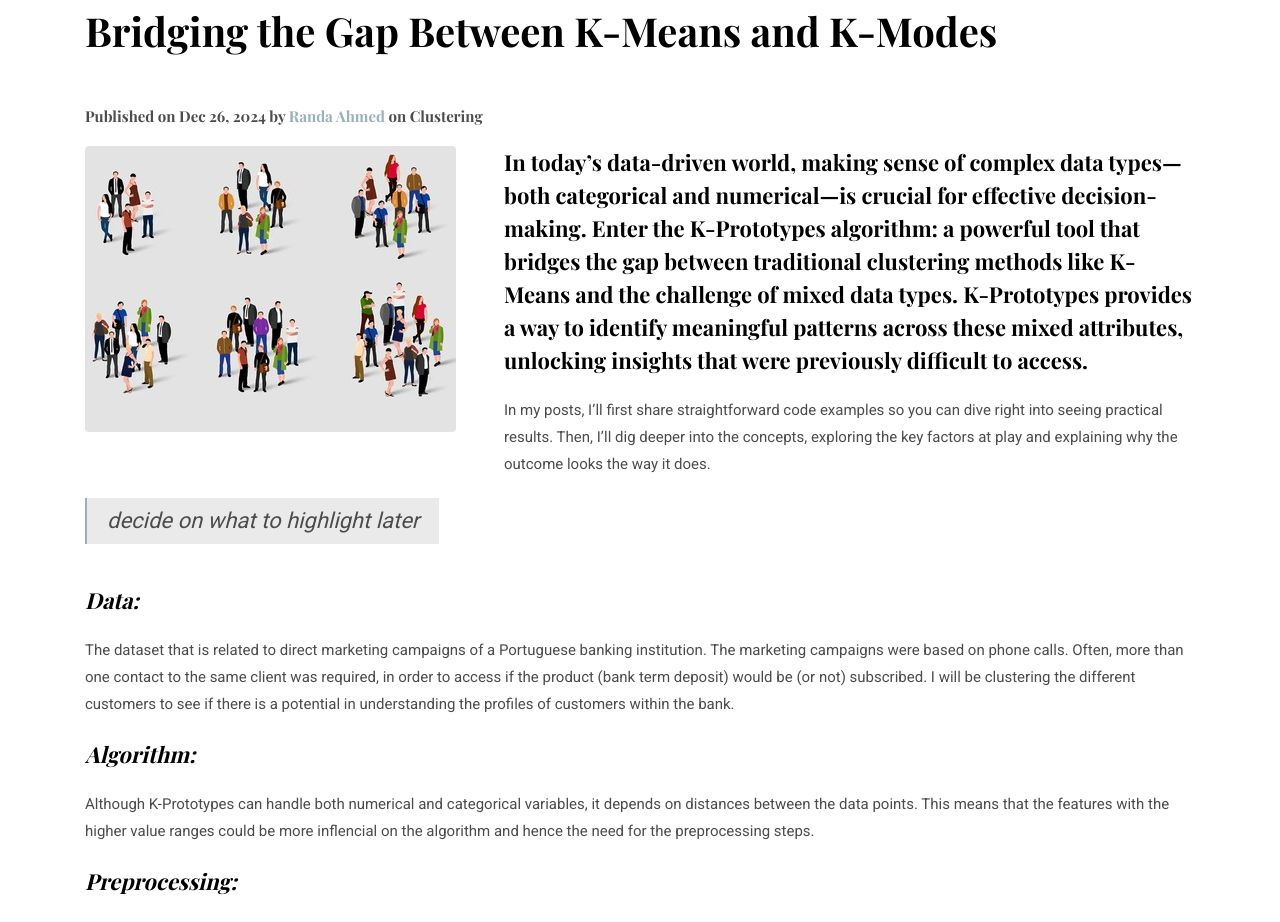
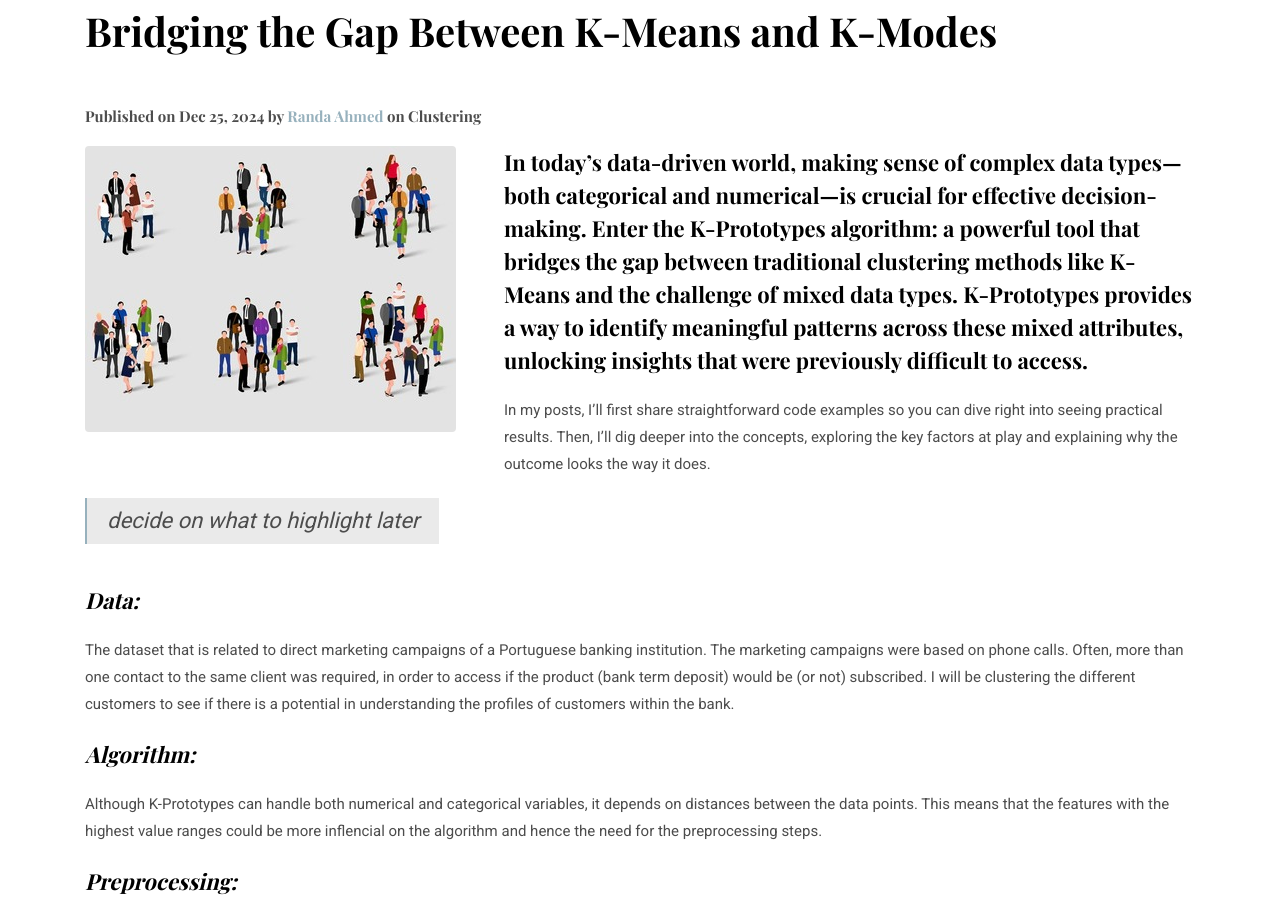
Before and after one commit to RandaAdel/RandaAdel.github.io, a Jekyll site: the page built from _posts/2024-12-25-clustering-with-categorical-data.markdown, in a window 1280 px wide and 1400 px high, scrolled down 423 px. Shown: the part 154-1076 px from the top of the window. Built offline with Jekyll 4.4.1, drawn with Linux system fonts in a browser that asks for light colours.

Commit message:
post date updates

```diff
--- a/_posts/2024-12-26-clustering-with-categorical-data.markdown
+++ b/_posts/2024-12-25-clustering-with-categorical-data.markdown
@@ -1,7 +1,7 @@
 ---
 layout: post
 title:  Bridging the Gap Between K-Means and K-Modes
-date:   2024-12-26 09:40:00 +0300
+date:   2024-12-25 08:00:00 +0300
 image:  /assets/images/blog/cluster.jpg
 author: Randa Ahmed
 tags:   Clustering
@@ -15,7 +15,7 @@ In my posts, I’ll first share straightforward code examples so you can dive ri
 
 ***Data:*** The dataset that is related to direct marketing campaigns of a Portuguese banking institution. The marketing campaigns were based on phone calls. Often, more than one contact to the same client was required, in order to access if the product (bank term deposit) would be (or not) subscribed. I will be clustering the different customers to see if there is a potential in understanding the profiles of customers within the bank.
 
-***Algorithm:*** Although K-Prototypes can handle both numerical and categorical variables, it depends on distances between the data points. This means that the features with the higher value ranges could be more inflencial on the algorithm and hence the need for the preprocessing steps.
+***Algorithm:*** Although K-Prototypes can handle both numerical and categorical variables, it depends on distances between the data points. This means that the features with the highest value ranges could be more inflencial on the algorithm and hence the need for the preprocessing steps.
 
 ***Preprocessing:*** The numerical features in the dataset range from age with maximum of 80 years, and balance that has 100k maximum value. This is an indication of the need for normalisation or applying a transformation that allows the distance calcuation to be range agnostic.
 
```
